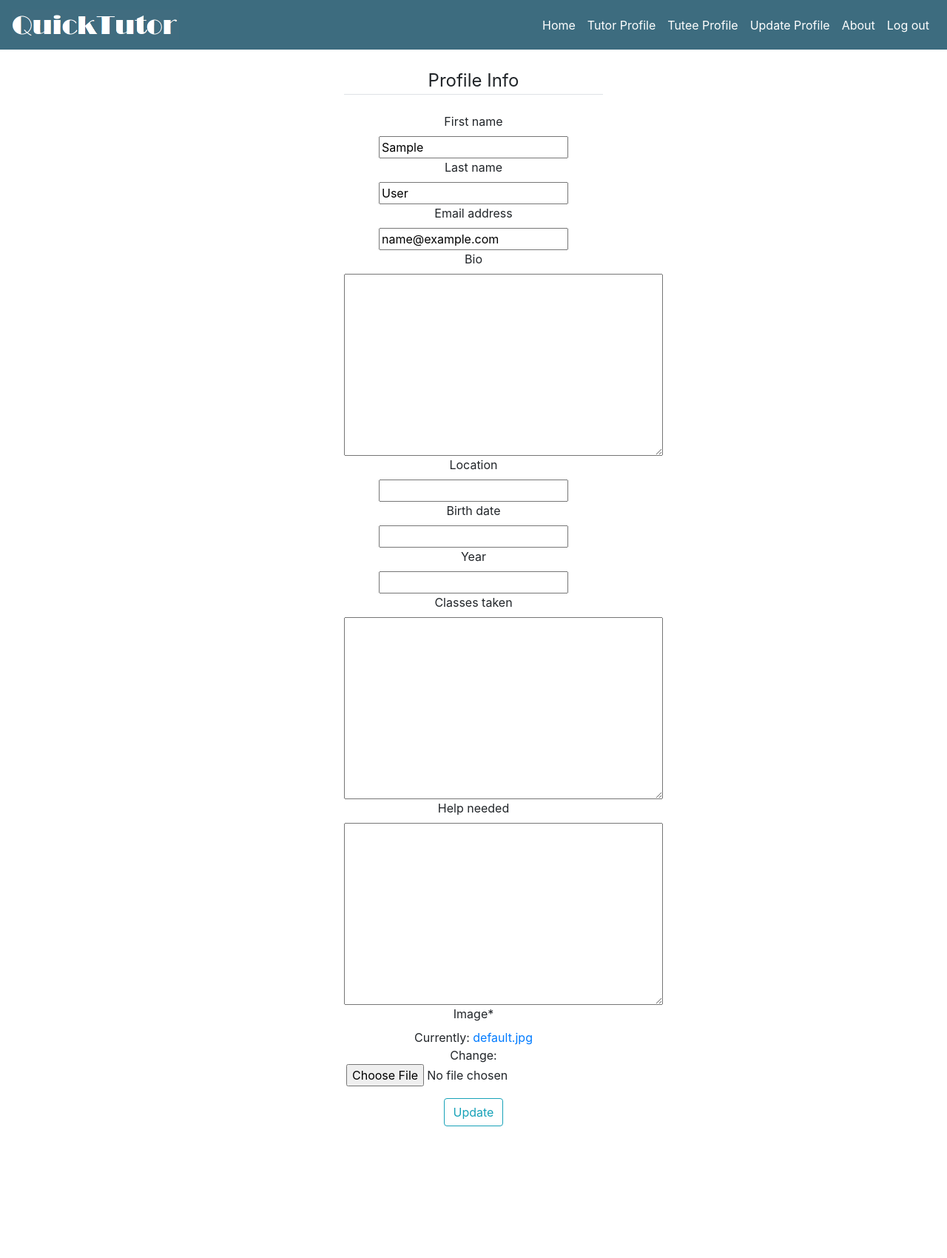
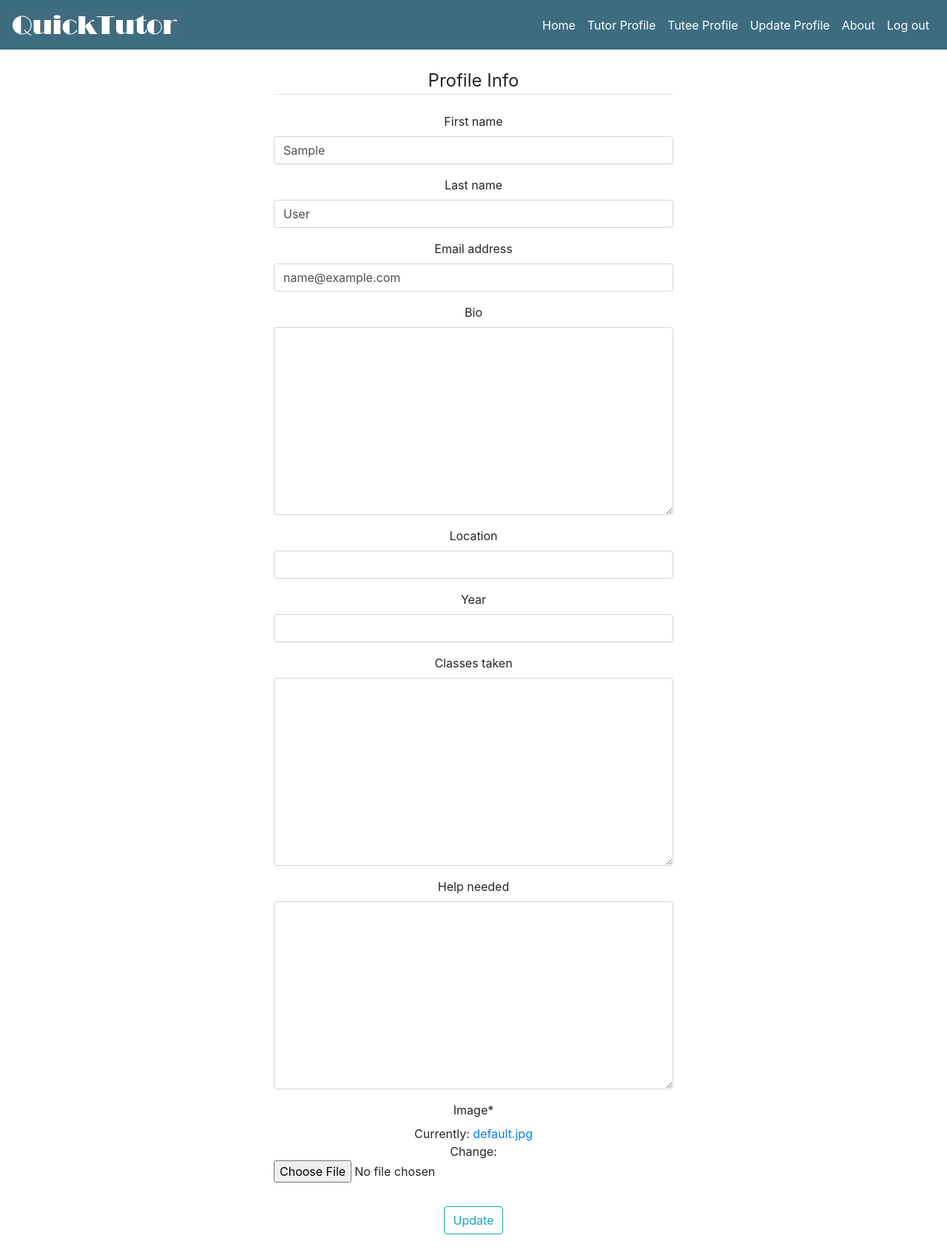
Before and after one commit to belengrimaldi/CS3240-QuickTutor, a Django app: page /profile/update in a window 1280 px wide. Shown: the whole page at 74% size. Before the commit the page ends 1522 px from the top, so only its background shows below. Run offline with Django 3.2, Linux system fonts and the light colour scheme; the visitor is signed in with stand-in values (Sample User, id 1); some libraries are stand-ins or nearby versions.

Commit message:
styling update form

```diff
--- a/quicktutor/settings.py
+++ b/quicktutor/settings.py
@@ -43,6 +43,8 @@ INSTALLED_APPS = [
     'crispy_forms',
     'static',
 ]
+
+CRISPY_TEMPLATE_PACK = 'bootstrap4'
 
 MIDDLEWARE = [
     'django.middleware.security.SecurityMiddleware',
--- a/user/forms.py
+++ b/user/forms.py
@@ -13,4 +13,4 @@ class UserForm(forms.ModelForm):
 class ProfileUpdateForm(forms.ModelForm):
     class Meta:
         model = Profile
-        fields = ('bio','location','birth_date', 'year', 'classes_taken', 'help_needed', 'image')
+        fields = ('bio','location', 'year', 'classes_taken', 'help_needed', 'image')
--- a/user/models.py
+++ b/user/models.py
@@ -10,7 +10,6 @@ class Profile(models.Model):
     user = models.OneToOneField(User, on_delete=models.CASCADE)
     bio = models.TextField(max_length=500, blank=True)
     location = models.CharField(max_length=30, blank=True)
-    birth_date = models.DateField(null=True, blank=True)
     year = models.PositiveSmallIntegerField(blank=True, null=True)
     classes_taken = models.TextField(max_length=400, blank=True)
     help_needed = models.TextField(max_length=300, blank=True)
--- a/user/templates/tut_base.html
+++ b/user/templates/tut_base.html
@@ -30,7 +30,6 @@
                                 <ul class="list-group list-group-flush">
                                     <p class="list-group-item">Bio: {{ user.profile.bio }}</p>
                                     <p class="list-group-item">Location: {{ user.profile.location }}</p>
-                                    <p class="list-group-item">Birth Date: {{ user.profile.birth_date }}</p>
                                     <p class="list-group-item">School Year: {{ user.profile.year }}</p>
                                     <div class="tut's">
                                         {% block tut %}
--- a/user/templates/update_profile.html
+++ b/user/templates/update_profile.html
@@ -21,7 +21,7 @@
     <form method="POST" enctype="multipart/form-data">
         {% csrf_token %}
         <div class="row flex-row justify-content-center">
-            <div class="col-md-4">
+            <div class="col-md-6">
                 <fieldset class="form-group">
                     <legend class="border-bottom mb-4">Profile Info</legend>
                     {{ u_form|crispy }}
```
